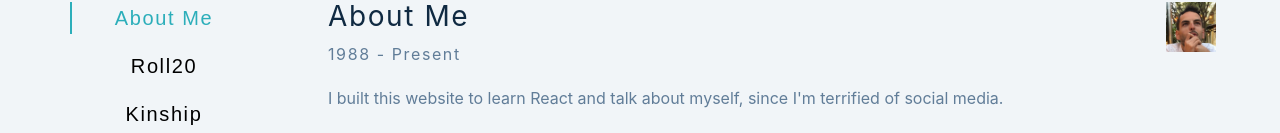
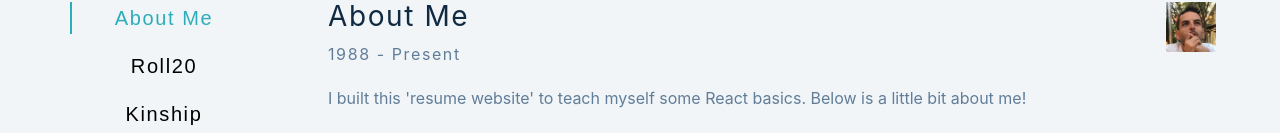
Before and after one commit to mgsrevolver/resume, a React (Create React App) app: page / in a window 1280 px wide. Shown: the part 158-291 px from the top of the page. Built offline with nearby package versions, Linux system fonts and the light colour scheme.

Commit message:
updated tiny things

```diff
--- a/package.json
+++ b/package.json
@@ -6,6 +6,7 @@
     "@testing-library/jest-dom": "^4.2.4",
     "@testing-library/react": "^9.5.0",
     "@testing-library/user-event": "^7.2.1",
+    "gh-pages": "^4.0.0",
     "react": "^16.13.1",
     "react-dom": "^16.13.1",
     "react-icons": "^3.11.0",
@@ -14,6 +15,8 @@
   "scripts": {
     "start": "react-scripts start",
     "build": "CI= react-scripts build",
+    "predeploy": "npm run build",
+    "deploy": "gh-pages -d build",
     "test": "react-scripts test",
     "eject": "react-scripts eject"
   },
--- a/public/experience.json
+++ b/public/experience.json
@@ -4,7 +4,7 @@
     "order": 9,
     "title": "About Me",
     "dates": "1988 - Present",
-    "summary": "I built this website to learn React and talk about myself, since I'm terrified of social media.",
+    "summary": "I built this 'resume website' to teach myself some React basics. Below is a little bit about me!",
     "duties": [
       "I'm an avid reader who subscribes to James Wood's notion that fiction is the art of 'serious noticing,' or deep attentiveness to language, the world, and human behavior. The last book I loved was 'The Transit of Venus' by Shirley Hazzard. I don't love nonfiction business books and prefer to drink from the firehose of insight on Substack, Twitter, blogs, etc.",
       "I was born in Boston, grew up in the Philly suburbs, and chose to live in Philadelphia and New York as an adult, so I'm a 'northeast corridor' guy through-and-through. Moving to NYC transformed my life and I love the city a corny amount and expect to die here (so, I'm not open to relocation). On sunny Sundays I bike around joyfully and aimlessly, and during the week I play in a few social sports leagues (Skee-Ball and beach volleyball).",
--- a/src/App.js
+++ b/src/App.js
@@ -1,7 +1,6 @@
 import React, { useState, useEffect } from 'react'
 import { FaAngleDoubleRight } from 'react-icons/fa'
-// ATTENTION!!!!!!!!!!
-// I SWITCHED TO PERMANENT DOMAIN
+
 const url = '../experience.json'
 function App() {
   const [loading, setLoading] = useState(true)
```
Also changed, not shown: src/index.js (+5 -5 lines), 1 other file (tests, documents, lock files or other folders).
